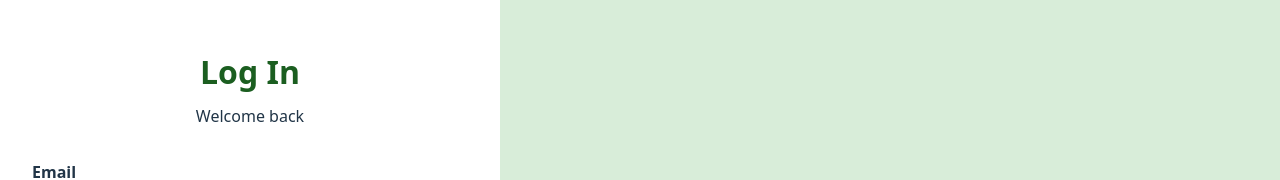
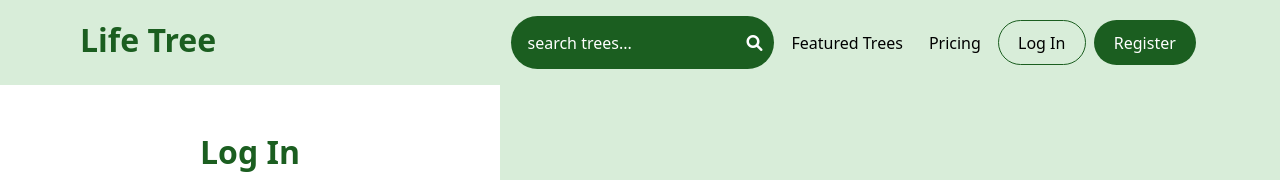
Before and after one commit to LUCHER4321/CPT-Frontend, a React (Vite) app: page /auth in a window 1280 px wide. Shown: the top 180 px of the page. Built offline with nearby package versions, Linux system fonts and the light colour scheme; no server answers.

Commit message:
Update Auth.tsx

```diff
--- a/src/routes/Auth.tsx
+++ b/src/routes/Auth.tsx
@@ -1,6 +1,7 @@
 import { useEffect, useState } from "react"
 import { LoginForm, RegisterForm } from "../components/AuthForm";
 import { AuthBanner } from "../components/AuthBanner";
+import { HomeNavBar } from "../components/HomeNavBar";
 
 interface AuthProps {
     initialRegister?: boolean;
@@ -19,10 +20,19 @@ export const Auth = ({
     const [passwordR, setPasswordR] = useState("");
     const [passwordC, setPasswordC] = useState("");
     const [accept, setAccept] = useState(false);
+    const [open, setOpen] = useState(false);
+    const [search, setSearch] = useState("");
     useEffect(() => {
         document.title = `Life Tree | ${register ? "Register" : "Log In"}`
     }, [register]);
     return (
+        <>
+            <HomeNavBar
+                open={open}
+                setOpen={setOpen}
+                search={search}
+                setSearch={setSearch}
+            />
             <div className="flex flex-col sm:flex-row w-screen sm:min-h-[100vh] p-0!">
                 <div className="sm:min-w-125 px-8 py-12">
                     <LoginForm
@@ -53,5 +63,6 @@ export const Auth = ({
                 </div>
                 <AuthBanner/>
             </div>
+        </>
     )
 }
```
Lines whose indentation alone changed are shown as unchanged.
